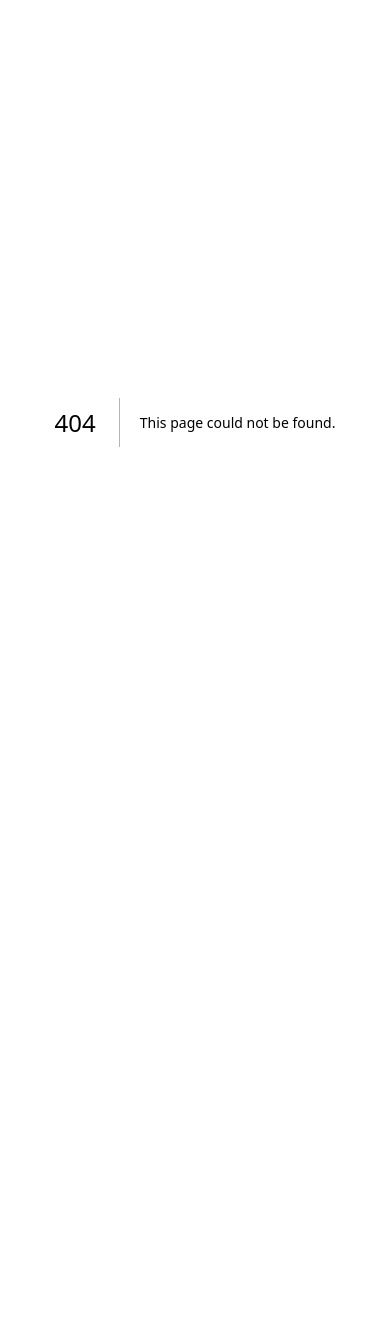
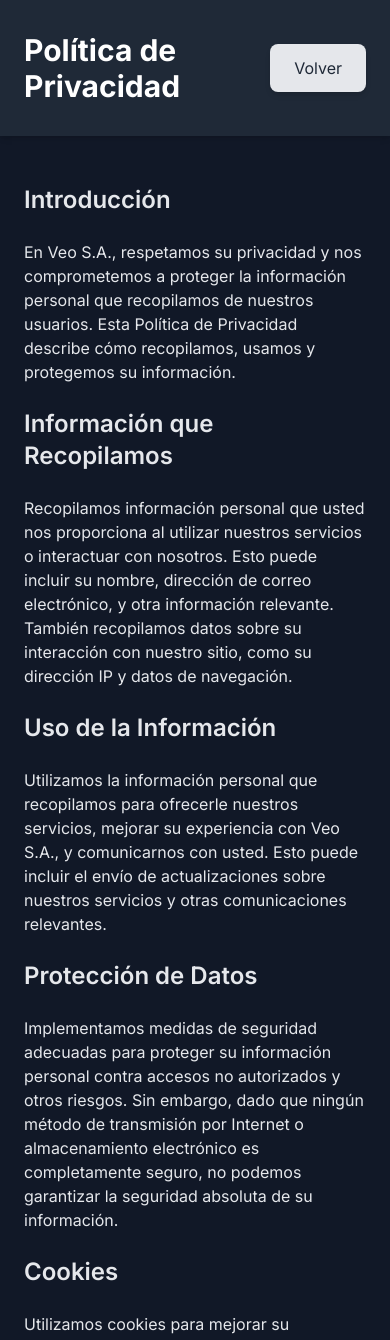
Before and after one commit to sromero1905/landingPageVeo, a Next.js app: page /privacy in a window 390 px wide. Before the commit this address had no page. Shown: the top 1340 px of the page. Before the commit the page ends 844 px from the top, so only its background shows below. Built offline with nearby package versions, Linux system fonts and the light colour scheme.

Commit message:
se agrega terminos y privacidad y se mejora el desepeno mobile

```diff
--- a/app/page.tsx
+++ b/app/page.tsx
@@ -15,7 +15,7 @@
         <Experience />
         <Approach />
         <Clients />
-        <ContactForm/>
+        <ContactForm />
         <Footer />
       </div>
     </main>
--- /dev/null
+++ b/app/privacy/page.tsx
@@ -0,0 +1,107 @@
+"use client";
+
+import { useRouter } from "next/navigation";
+import Footer from "@/components/Footer";
+
+const PrivacyPage = () => {
+  const router = useRouter();
+
+  return (
+    <div className="min-h-screen flex flex-col bg-gray-900 text-gray-200">
+      <header className="py-8 bg-gray-800 text-white shadow-md">
+        <div className="container mx-auto flex justify-between items-center px-6">
+          <h1 className="text-3xl font-bold">Política de Privacidad</h1>
+          <button
+            onClick={() => router.back()}
+            className="px-6 py-3 bg-gray-200 text-gray-800 rounded-lg hover:bg-gray-300 transition duration-300 ease-in-out shadow-md"
+          >
+            Volver
+          </button>
+        </div>
+      </header>
+
+      <main className="flex-grow container mx-auto px-6 py-12">
+        <h2 className="text-2xl font-semibold mb-6">Introducción</h2>
+        <p className="mb-6">
+          En Veo S.A., respetamos su privacidad y nos comprometemos a proteger
+          la información personal que recopilamos de nuestros usuarios. Esta
+          Política de Privacidad describe cómo recopilamos, usamos y protegemos
+          su información.
+        </p>
+
+        <h2 className="text-2xl font-semibold mb-6">
+          Información que Recopilamos
+        </h2>
+        <p className="mb-6">
+          Recopilamos información personal que usted nos proporciona al utilizar
+          nuestros servicios o interactuar con nosotros. Esto puede incluir su
+          nombre, dirección de correo electrónico, y otra información relevante.
+          También recopilamos datos sobre su interacción con nuestro sitio, como
+          su dirección IP y datos de navegación.
+        </p>
+
+        <h2 className="text-2xl font-semibold mb-6">Uso de la Información</h2>
+        <p className="mb-6">
+          Utilizamos la información personal que recopilamos para ofrecerle
+          nuestros servicios, mejorar su experiencia con Veo S.A., y
+          comunicarnos con usted. Esto puede incluir el envío de actualizaciones
+          sobre nuestros servicios y otras comunicaciones relevantes.
+        </p>
+
+        <h2 className="text-2xl font-semibold mb-6">Protección de Datos</h2>
+        <p className="mb-6">
+          Implementamos medidas de seguridad adecuadas para proteger su
+          información personal contra accesos no autorizados y otros riesgos.
+          Sin embargo, dado que ningún método de transmisión por Internet o
+          almacenamiento electrónico es completamente seguro, no podemos
+          garantizar la seguridad absoluta de su información.
+        </p>
+
+        <h2 className="text-2xl font-semibold mb-6">Cookies</h2>
+        <p className="mb-6">
+          Utilizamos cookies para mejorar su experiencia en nuestro sitio web.
+          Las cookies son pequeños archivos de texto que se almacenan en su
+          dispositivo y nos ayudan a recordar sus preferencias. Puede configurar
+          su navegador para rechazar cookies, aunque esto puede afectar la
+          funcionalidad del sitio.
+        </p>
+
+        <h2 className="text-2xl font-semibold mb-6">
+          Derechos de los Usuarios
+        </h2>
+        <p className="mb-6">
+          Tiene el derecho de acceder, corregir o eliminar la información
+          personal que poseemos sobre usted. Si desea ejercer estos derechos,
+          por favor contáctenos utilizando el correo electrónico proporcionado
+          más abajo.
+        </p>
+
+        <h2 className="text-2xl font-semibold mb-6">
+          Cambios en la Política de Privacidad
+        </h2>
+        <p className="mb-6">
+          Podemos actualizar esta Política de Privacidad para reflejar cambios
+          en nuestras prácticas. Publicaremos cualquier cambio en nuestro sitio
+          web y le notificaremos sobre actualizaciones importantes.
+        </p>
+
+        <h2 className="text-2xl font-semibold mb-6">Contacto</h2>
+        <p className="mb-6">
+          Si tiene preguntas sobre esta Política de Privacidad o sobre cómo
+          manejamos su información personal, contáctenos en{" "}
+          <a
+            href="mailto:info@veo.com"
+            className="text-blue-400 hover:underline"
+          >
+            info@veo.com
+          </a>
+          .
+        </p>
+      </main>
+
+      <Footer />
+    </div>
+  );
+};
+
+export default PrivacyPage;
--- /dev/null
+++ b/app/terms/page.tsx
@@ -0,0 +1,111 @@
+"use client";
+
+import { useRouter } from "next/navigation";
+import Footer from "@/components/Footer";
+
+const TermsPage = () => {
+  const router = useRouter();
+
+  return (
+    <div className="min-h-screen flex flex-col bg-gray-900 text-gray-200">
+      <header className="py-8 bg-gray-800 text-white shadow-md">
+        <div className="container mx-auto flex justify-between items-center px-6">
+          <h1 className="text-3xl font-bold">Términos y Condiciones</h1>
+          <button
+            onClick={() => router.back()}
+            className="px-6 py-3 bg-gray-200 text-gray-800 rounded-lg hover:bg-gray-300 transition duration-300 ease-in-out shadow-md"
+          >
+            Volver
+          </button>
+        </div>
+      </header>
+
+      <main className="flex-grow container mx-auto px-6 py-12">
+        <h2 className="text-2xl font-semibold mb-6">Introducción</h2>
+        <p className="mb-6">
+          Estos Términos y Condiciones ("Términos") describen las reglas y
+          regulaciones para el uso de nuestro sitio web y servicios
+          proporcionados por Veo S.A. Al acceder a este sitio web, usted acepta
+          estar sujeto a estos Términos. Si no está de acuerdo con alguno de los
+          términos aquí expuestos, le pedimos que no utilice nuestro sitio web.
+        </p>
+
+        <h2 className="text-2xl font-semibold mb-6">Uso del Sitio</h2>
+        <p className="mb-6">
+          Al utilizar este sitio web, usted acepta que lo hará únicamente con
+          fines legales y de acuerdo con todas las leyes y regulaciones
+          aplicables. No deberá utilizar el sitio para ningún propósito ilegal o
+          prohibido por estos Términos. Usted acepta que no intentará interferir
+          o interrumpir el funcionamiento del sitio web y que no cargará ni
+          transmitirá ningún material que sea dañino o que pueda afectar
+          negativamente la experiencia de otros usuarios.
+        </p>
+
+        <h2 className="text-2xl font-semibold mb-6">Registro de Usuario</h2>
+        <p className="mb-6">
+          En algunas secciones del sitio web, se le puede solicitar que se
+          registre y proporcione información personal. Usted acepta proporcionar
+          información precisa y completa y actualizarla cuando sea necesario
+          para mantener su exactitud. Es su responsabilidad mantener la
+          confidencialidad de su información de inicio de sesión y de las
+          actividades realizadas bajo su cuenta.
+        </p>
+
+        <h2 className="text-2xl font-semibold mb-6">Propiedad Intelectual</h2>
+        <p className="mb-6">
+          Todo el contenido del sitio web, incluyendo pero no limitado a textos,
+          gráficos, logotipos, íconos y software, es propiedad de Veo S.A. o de
+          sus proveedores de contenido y está protegido por leyes de propiedad
+          intelectual. Usted no puede reproducir, distribuir, modificar, mostrar
+          públicamente ni utilizar de ninguna otra manera el contenido del sitio
+          web sin nuestro permiso previo por escrito.
+        </p>
+
+        <h2 className="text-2xl font-semibold mb-6">
+          Modificaciones de los Términos
+        </h2>
+        <p className="mb-6">
+          Podemos actualizar estos Términos de vez en cuando para reflejar
+          cambios en nuestras prácticas. Le notificaremos sobre cualquier cambio
+          importante y publicaremos la versión actualizada en nuestro sitio web.
+        </p>
+
+        <h2 className="text-2xl font-semibold mb-6">Enlaces a Terceros</h2>
+        <p className="mb-6">
+          Nuestro sitio web puede contener enlaces a sitios web de terceros que
+          no son operados ni controlados por nosotros. No asumimos ninguna
+          responsabilidad por el contenido, las políticas de privacidad o las
+          prácticas de estos sitios web de terceros. Le recomendamos que lea los
+          términos y condiciones y las políticas de privacidad de cualquier
+          sitio web de terceros que visite.
+        </p>
+
+        <h2 className="text-2xl font-semibold mb-6">Responsabilidad</h2>
+        <p className="mb-6">
+          En la medida máxima permitida por la ley, Veo S.A. no será responsable
+          por ningún daño directo, indirecto, incidental, especial o consecuente
+          que surja del uso o incapacidad para usar nuestro sitio web, incluso
+          si hemos sido informados de la posibilidad de dichos daños. Su uso del
+          sitio web es bajo su propio riesgo.
+        </p>
+
+        <h2 className="text-2xl font-semibold mb-6">Contacto</h2>
+        <p className="mb-6">
+          Si tiene alguna pregunta sobre estos Términos y Condiciones, por
+          favor, contáctenos a través del siguiente correo electrónico:{" "}
+          <a
+            href="mailto:info@veo.com"
+            className="text-blue-400 hover:underline"
+          >
+            info@veo.com
+          </a>
+          .
+        </p>
+      </main>
+
+      <Footer />
+    </div>
+  );
+};
+
+export default TermsPage;
--- a/components/Footer.tsx
+++ b/components/Footer.tsx
@@ -1,9 +1,8 @@
 import {
-  FaFacebookF,
-  FaTwitter,
-  FaLinkedinIn,
-  FaInstagram,
+
+  FaLinkedinIn
 } from "react-icons/fa";
+import Link from "next/link";
 
 export default function Footer() {
   return (
@@ -11,18 +10,18 @@
       <div className="container mx-auto flex flex-col items-center justify-between px-4 sm:flex-row">
         {/* Buttons */}
         <div className="flex space-x-6 mb-4 sm:mb-0">
-          <a
-            href="#terms"
-            className="hover:text-gray-100 text-sm px-2 py-1 hover:underline hover:underline-offset-4 hover:decoration-gray-500 transition duration-300 ease-in-out"
+          <Link
+            href="/terms"
+            className="hover:text-gray-100 text-sm px-2 py-1 hover:underline hover:underline-offset-4 hover:decoration-gray-500 transition duration-300 ease-in-out pl-10 sm:pl-0"
           >
             Términos y Condiciones
-          </a>
-          <a
-            href="#privacy"
-            className="hover:text-gray-100 text-sm px-2 py-1 hover:underline hover:underline-offset-4 hover:decoration-gray-500 transition duration-300 ease-in-out"
+          </Link>
+          <Link
+            href="/privacy"
+            className="hover:text-gray-100 text-sm px-2 py-1 hover:underline hover:underline-offset-4 hover:decoration-gray-500 transition duration-300 ease-in-out pl-5 sm:pl-0"
           >
             Política de Privacidad
-          </a>
+          </Link>
         </div>
 
         {/* Copyright */}
@@ -40,6 +39,8 @@
 
         {/* Social Media Icons */}
         <div className="flex space-x-6 mt-4">
+
+
           <a
             href="https://linkedin.com"
             className="hover:text-gray-100 transition duration-500 ease-in-out"
@@ -47,6 +48,7 @@
           >
             <FaLinkedinIn className="h-10 w-10 rounded-full border border-gray-700 p-2 hover:bg-gray-700" />
           </a>
+
         </div>
       </div>
     </footer>
--- a/components/Hero.tsx
+++ b/components/Hero.tsx
@@ -5,7 +5,7 @@
 
 const Hero = () => {
   return (
-    <div className="pb-20 pt-36 relative">
+    <div className="pb-20 pt-36 relative mb-20">
       <div>
         {/* Adjusted Spotlight components */}
         <Spotlight
@@ -24,9 +24,9 @@
         {/* Match the rounded corners */}
       </div>
 
-      <div className="flex justify-center relative mt-40 z-10">
+      <div className="flex justify-center relative mt-28 md:mt-40 z-10">
         {" "}
-        {/* Increased mt-40 for more space */}
+        {/* Cambié mt-32 a mt-28 */}
         <div className="max-w-[87vw] md:max-w-2xl lg:max-w-[60vw] flex flex-col items-center justify-center">
           <p className="uppercase tracking-widest text-sm md:text-base lg:text-lg text-center text-blue-100 whitespace-nowrap">
             Verificador Externa de Obra
--- a/components/ui/BentoGrid.tsx
+++ b/components/ui/BentoGrid.tsx
@@ -69,7 +69,8 @@
     <div
       className={cn(
         "row-span-1 relative overflow-hidden rounded-3xl border border-white/[0.1] group/bento hover:shadow-xl transition duration-200 shadow-input dark:shadow-none justify-between flex flex-col space-y-4",
-        className
+        className,
+        id === 6 && "hidden md:flex" // Ocultar en mobile, mostrar en desktop
       )}
       style={{
         background: "rgb(4,7,29)",
```
